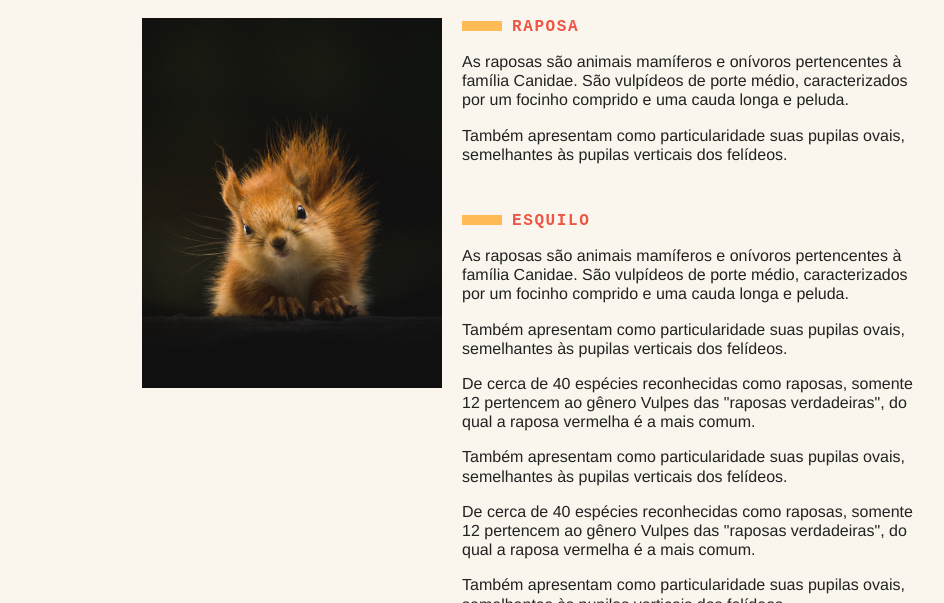
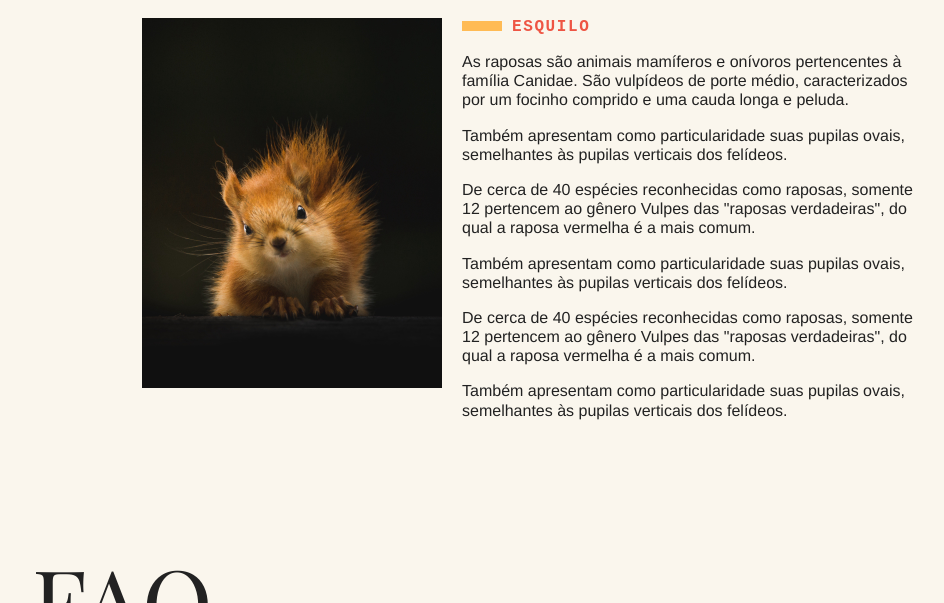
Before and after one commit to dev-erickydias/animaisFantasticos, a plain HTML site: page index.html in a window 1280 px wide. Both pictures are taken after a click on the item 450 px from the left and 553 px from the top of the page. Shown: the part 350-953 px from the top of the page, without its empty margins (158-1102 px from the left). Drawn offline with Linux system fonts and the light colour scheme.

Commit message:
add inciando com js

```diff
--- a/index.html
+++ b/index.html
@@ -41,14 +41,14 @@
       </li>
     </ul>
     <div class="animais-descricao js-tabcontent">
-      <section>
+      <section class="desativado ativo">
         <h2>Raposa</h2>
         <p>As raposas são animais mamíferos e onívoros pertencentes à família Canidae. São vulpídeos de porte médio, caracterizados
           por um focinho comprido e uma cauda longa e peluda.</p>
         <p>Também apresentam como particularidade suas pupilas ovais, semelhantes às pupilas verticais dos felídeos.</p>
       </section>
 
-      <section>
+      <section class="desativado">
         <h2>Esquilo</h2>
         <p>As raposas são animais mamíferos e onívoros pertencentes à família Canidae. São vulpídeos de porte médio, caracterizados
           por um focinho comprido e uma cauda longa e peluda.</p>
@@ -60,7 +60,7 @@
           qual a raposa vermelha é a mais comum.</p>
         <p>Também apresentam como particularidade suas pupilas ovais, semelhantes às pupilas verticais dos felídeos.</p>
       </section>
-      <section>
+      <section class="desativado">
         <h2>Urso</h2>
         <p>As raposas são animais mamíferos e onívoros pertencentes à família Canidae. São vulpídeos de porte médio, caracterizados
           por um focinho comprido e uma cauda longa e peluda.</p>
@@ -69,7 +69,7 @@
           qual a raposa vermelha é a mais comum.</p>
         <p>Também apresentam como particularidade suas pupilas ovais, semelhantes às pupilas verticais dos felídeos.</p>
       </section>
-      <section>
+      <section class="desativado">
         <h2>Lobo</h2>
         <p>As raposas são animais mamíferos e onívoros pertencentes à família Canidae. São vulpídeos de porte médio, caracterizados
           por um focinho comprido e uma cauda longa e peluda.</p>
@@ -78,7 +78,7 @@
           qual a raposa vermelha é a mais comum.</p>
         <p>Também apresentam como particularidade suas pupilas ovais, semelhantes às pupilas verticais dos felídeos.</p>
       </section>
-      <section>
+      <section class="desativado">
         <h2>Macaco</h2>
         <p>As raposas são animais mamíferos e onívoros pertencentes à família Canidae. São vulpídeos de porte médio, caracterizados
           por um focinho comprido e uma cauda longa e peluda.</p>
@@ -87,7 +87,7 @@
           qual a raposa vermelha é a mais comum.</p>
         <p>Também apresentam como particularidade suas pupilas ovais, semelhantes às pupilas verticais dos felídeos.</p>
       </section>
-      <section>
+      <section class="desativado">
         <h2>Leão</h2>
         <p>As raposas são animais mamíferos e onívoros pertencentes à família Canidae. São vulpídeos de porte médio, caracterizados
           por um focinho comprido e uma cauda longa e peluda.</p>
--- a/js/index.js
+++ b/js/index.js
@@ -0,0 +1,15 @@
+const tabMenu = document.querySelectorAll(".js-tabmenu li")
+const tabContent = document.querySelectorAll(".js-tabcontent section")
+
+function activetab(index){
+  tabContent.forEach((section) => {
+    section.classList.remove("ativo")
+  })
+  tabContent[index].classList.add("ativo")
+}
+
+tabMenu.forEach((itemMenu, index) => {
+  itemMenu.addEventListener('click', () => {
+    activetab(index)
+  })
+})
--- a/pages/index.css
+++ b/pages/index.css
@@ -211,7 +211,7 @@ body {
   }
 }
 
-.js .js-tabcontent section {
+.desativado {
   display: none;
 }
 
```
